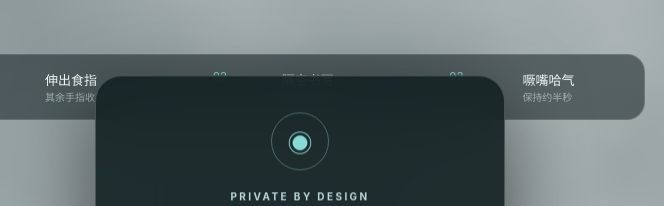
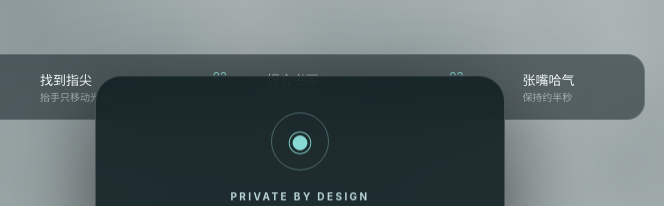
Before and after one commit to Frieda0726/foggy-mirror, a website built with Vite: page index.html in a window 1280 px wide. Shown: the part 138-344 px from the top of the page, 340-1004 px from the left. Built offline with nearby package versions, Linux system fonts and the light colour scheme.

Commit message:
fix: require pinch to write and improve breath trigger

```diff
--- a/index.html
+++ b/index.html
@@ -21,11 +21,11 @@
       </header>
 
       <section class="guide" aria-live="polite">
-        <div class="step"><b>01</b><span>伸出食指</span><small>其余手指收起</small></div>
+        <div class="step"><b>01</b><span>找到指尖</span><small>抬手只移动光标</small></div>
         <div class="line"></div>
-        <div class="step"><b>02</b><span>隔空书写</span><small>指尖划开雾气</small></div>
+        <div class="step"><b>02</b><span>捏合书写</span><small>拇指与食指捏合落笔</small></div>
         <div class="line"></div>
-        <div class="step"><b>03</b><span>噘嘴哈气</span><small>保持约半秒</small></div>
+        <div class="step"><b>03</b><span>张嘴哈气</span><small>保持约半秒</small></div>
       </section>
 
       <aside class="status-panel">
```
